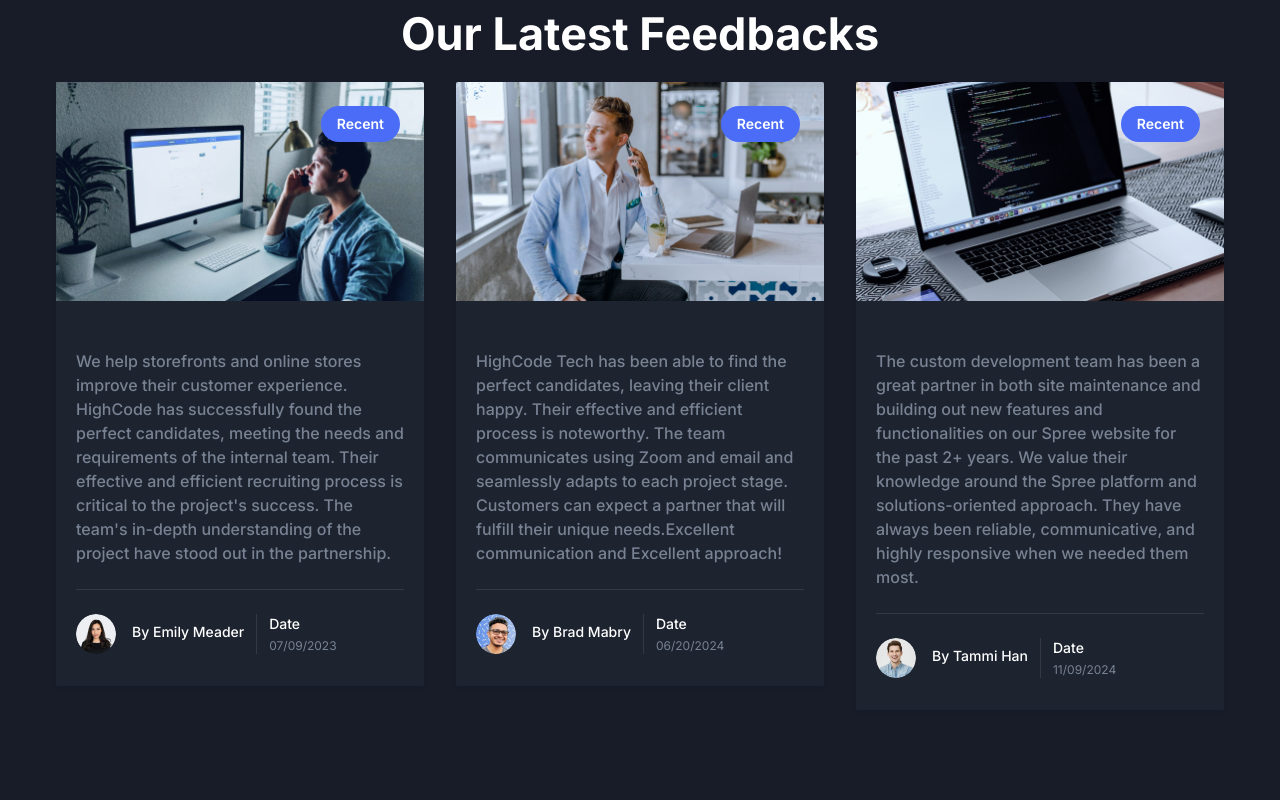
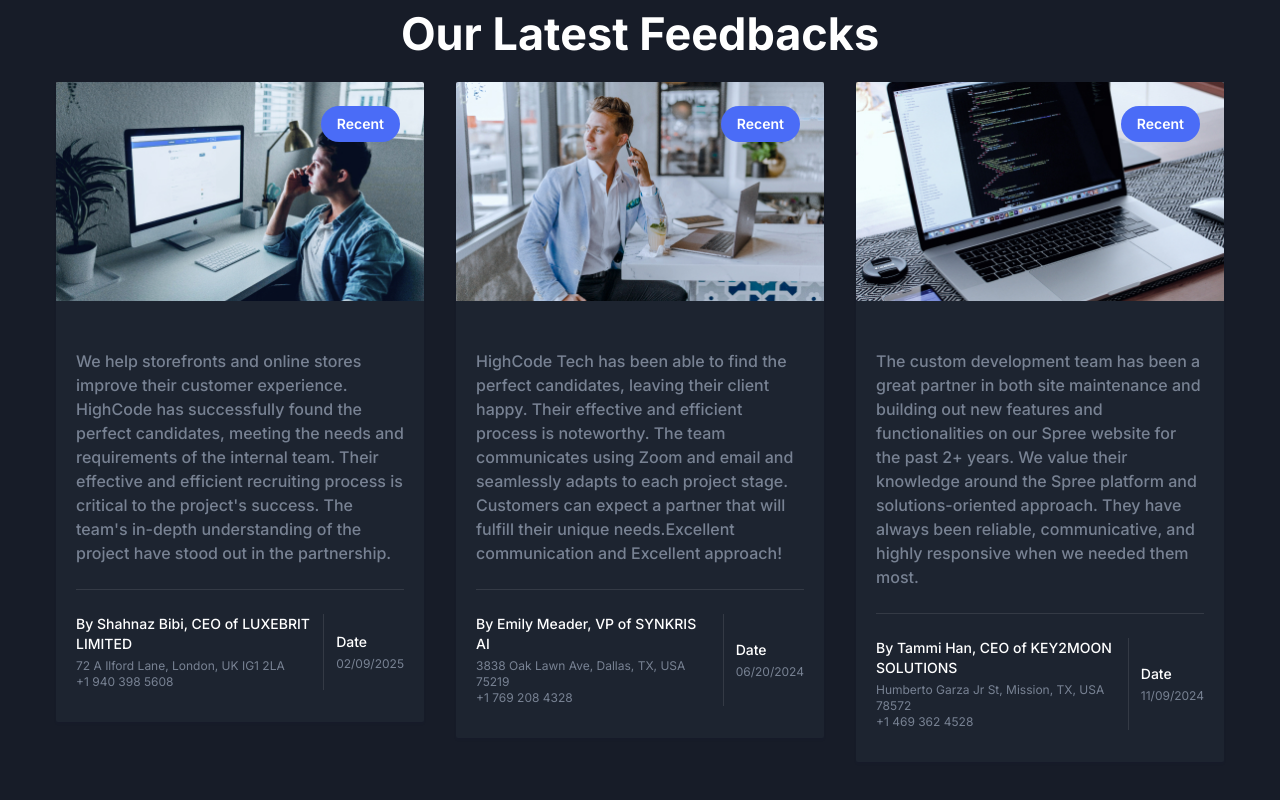
Before and after one commit to highcode-tech/highcode-viewer, a Next.js app: page / in a window 1280 px wide. Shown: the part 2608-3408 px from the top of the page. Built offline with nearby package versions, Linux system fonts and the light colour scheme.

Commit message:
[update] feedback info

```diff
--- a/src/components/Common/SectionTitle.tsx
+++ b/src/components/Common/SectionTitle.tsx
@@ -6,7 +6,7 @@ const SectionTitle = ({
   mb = "20px",
 }: {
   title: string;
-  paragraph: string;
+  paragraph: object;
   width?: string;
   center?: boolean;
   mb?: string;
--- a/src/components/Feedback/SingleFeedback.tsx
+++ b/src/components/Feedback/SingleFeedback.tsx
@@ -30,15 +30,17 @@ const SingleFeedback = ({ Feedback }: { Feedback: Feedback }) => {
           </p>
           <div className="flex items-center">
             <div className="mr-5 flex items-center border-r border-body-color border-opacity-10 pr-5 dark:border-white dark:border-opacity-10 xl:mr-3 xl:pr-3 2xl:mr-5 2xl:pr-5">
-              <div className="mr-4">
+              {/* <div className="mr-4">
                 <div className="relative h-10 w-10 overflow-hidden rounded-full">
                   <img src={author.image} alt="author" />
                 </div>
-              </div>
+              </div> */}
               <div className="w-full">
                 <h4 className="mb-1 text-sm font-medium text-dark dark:text-white">
                   By {author.name}
                 </h4>
+                <p className="text-xs text-body-color">{author.address}</p>
+                <p className="text-xs text-body-color">{author.phone}</p>
                 <p className="text-xs text-body-color">{author.designation}</p>
               </div>
             </div>
--- a/src/components/Feedback/feedbackData.tsx
+++ b/src/components/Feedback/feedbackData.tsx
@@ -8,12 +8,14 @@ const FeedbackData: Feedback[] = [
       "We help storefronts and online stores improve their customer experience. HighCode has successfully found the perfect candidates, meeting the needs and requirements of the internal team. Their effective and efficient recruiting process is critical to the project's success. The team's in-depth understanding of the project have stood out in the partnership.",
     image: "/images/feedback/feedback-01.jpg",
     author: {
-      name: "Emily Meader",
+      name: "Shahnaz Bibi, CEO of LUXEBRIT LIMITED",
+      address: "72 A Ilford Lane, London, UK IG1 2LA",
+      phone: "+1 940 398 5608",
       image: "/images/feedback/author-01.png",
       designation: "",
     },
     tags: ["recent"],
-    publishDate: "07/09/2023",
+    publishDate: "02/09/2025",
   },
   {
     id: 2,
@@ -22,7 +24,9 @@ const FeedbackData: Feedback[] = [
       "HighCode Tech has been able to find the perfect candidates, leaving their client happy. Their effective and efficient process is noteworthy. The team communicates using Zoom and email and seamlessly adapts to each project stage. Customers can expect a partner that will fulfill their unique needs.Excellent communication and Excellent approach!",
     image: "/images/feedback/feedback-02.jpg",
     author: {
-      name: "Brad Mabry",
+      name: "Emily Meader, VP of SYNKRIS AI",
+      address: "3838 Oak Lawn Ave, Dallas, TX, USA 75219",
+      phone: "+1 769 208 4328",
       image: "/images/feedback/author-02.png",
       designation: "",
     },
@@ -36,7 +40,9 @@ const FeedbackData: Feedback[] = [
       "The custom development team has been a great partner in both site maintenance and building out new features and functionalities on our Spree website for the past 2+ years. We value their knowledge around the Spree platform and solutions-oriented approach. They have always been reliable, communicative, and highly responsive when we needed them most.",
     image: "/images/feedback/feedback-03.jpg",
     author: {
-      name: "Tammi Han",
+      name: "Tammi Han, CEO of KEY2MOON SOLUTIONS",
+      address: "Humberto Garza Jr St, Mission, TX, USA 78572",
+      phone: "+1 469 362 4528",
       image: "/images/feedback/author-03.png",
       designation: "",
     },
--- a/src/types/feedback.ts
+++ b/src/types/feedback.ts
@@ -1,5 +1,7 @@
 type Author = {
   name: string;
+  address: string;
+  phone: string;
   image: string;
   designation: string;
 };
```
